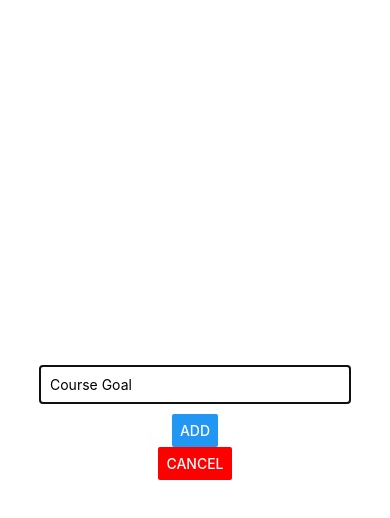
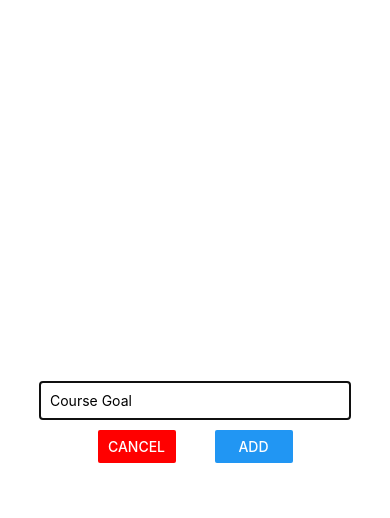
Before and after one commit to othman-19/React_Native_complete_guide, a React Native app: screen / in a window 390 px wide. Both pictures are taken after a click on the button "ADD NEW GOAL". Shown: the top 518 px of the page. Built offline with nearby package versions, Linux system fonts and the light colour scheme.

Commit message:
styling the modal buttons

```diff
--- a/components/GoalInput.js
+++ b/components/GoalInput.js
@@ -31,15 +31,21 @@ const GoalInput = ({ onAddGoal, visible, onCancel }) => {
           onChangeText={goalInputHandler}
           value={entredGoal}
         />
-        <Button
-          title="ADD"
-          onPress={addGoalHandler}
-        />
-        <Button
-          color="red"
-          title="CANCEl"
-          onPress={cancelGoalHandler}
-        />
+        <View style={styles.buttonContainer}>
+          <View style={styles.button}>
+            <Button
+              color="red"
+              title="CANCEl"
+              onPress={cancelGoalHandler}
+            />
+          </View>
+          <View style={styles.button}>
+            <Button
+              title="ADD"
+              onPress={addGoalHandler}
+            />
+          </View>
+        </View>
       </View>
     </Modal>
   );
@@ -58,6 +64,14 @@ const styles = StyleSheet.create({
     padding: 10,
     marginBottom: 10,
   },
+  buttonContainer: {
+    width: '50%',
+    flexDirection: 'row',
+    justifyContent: 'space-between',
+  },
+  button: {
+    width: '40%',
+  },
 });
 
 export default GoalInput;
```
